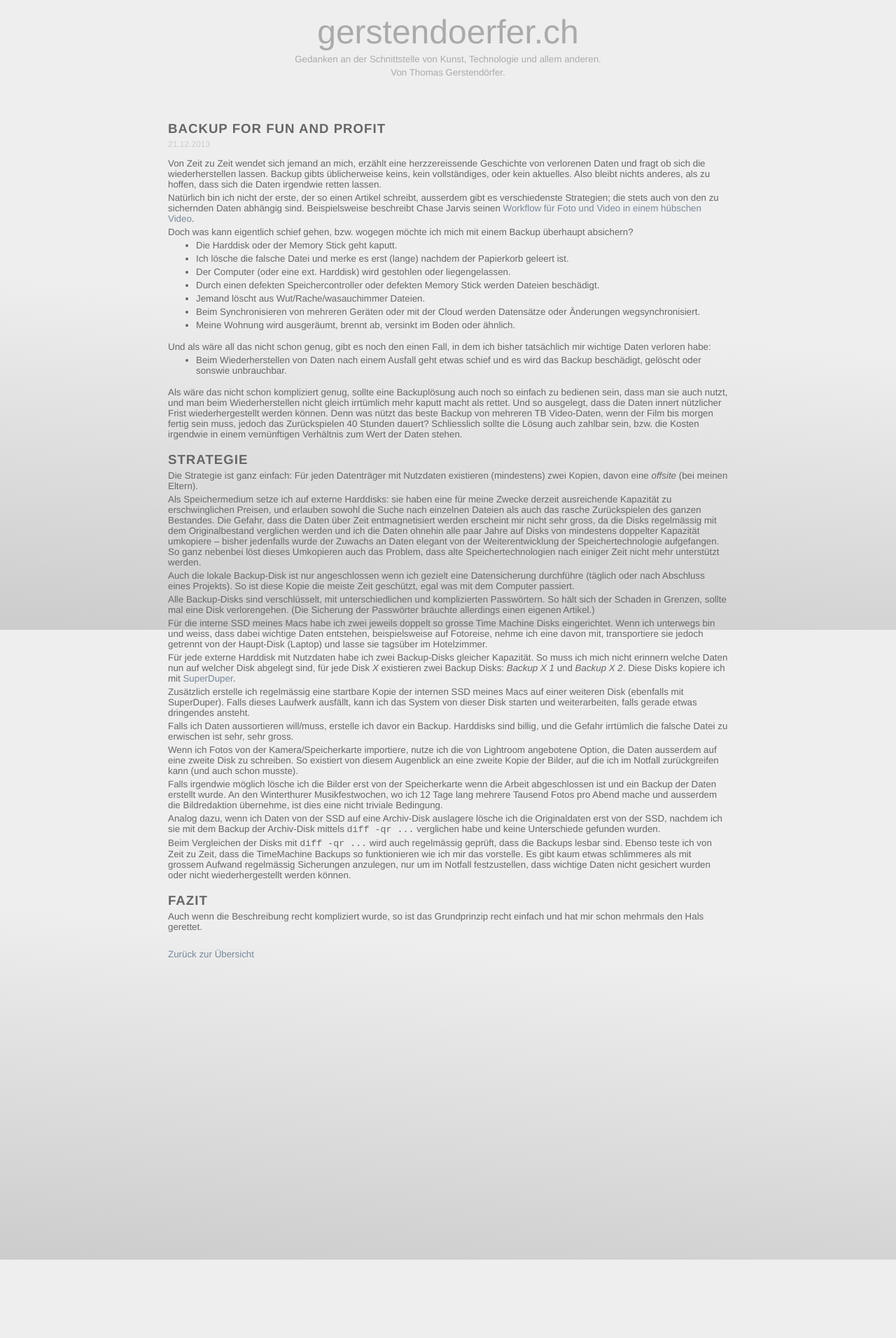
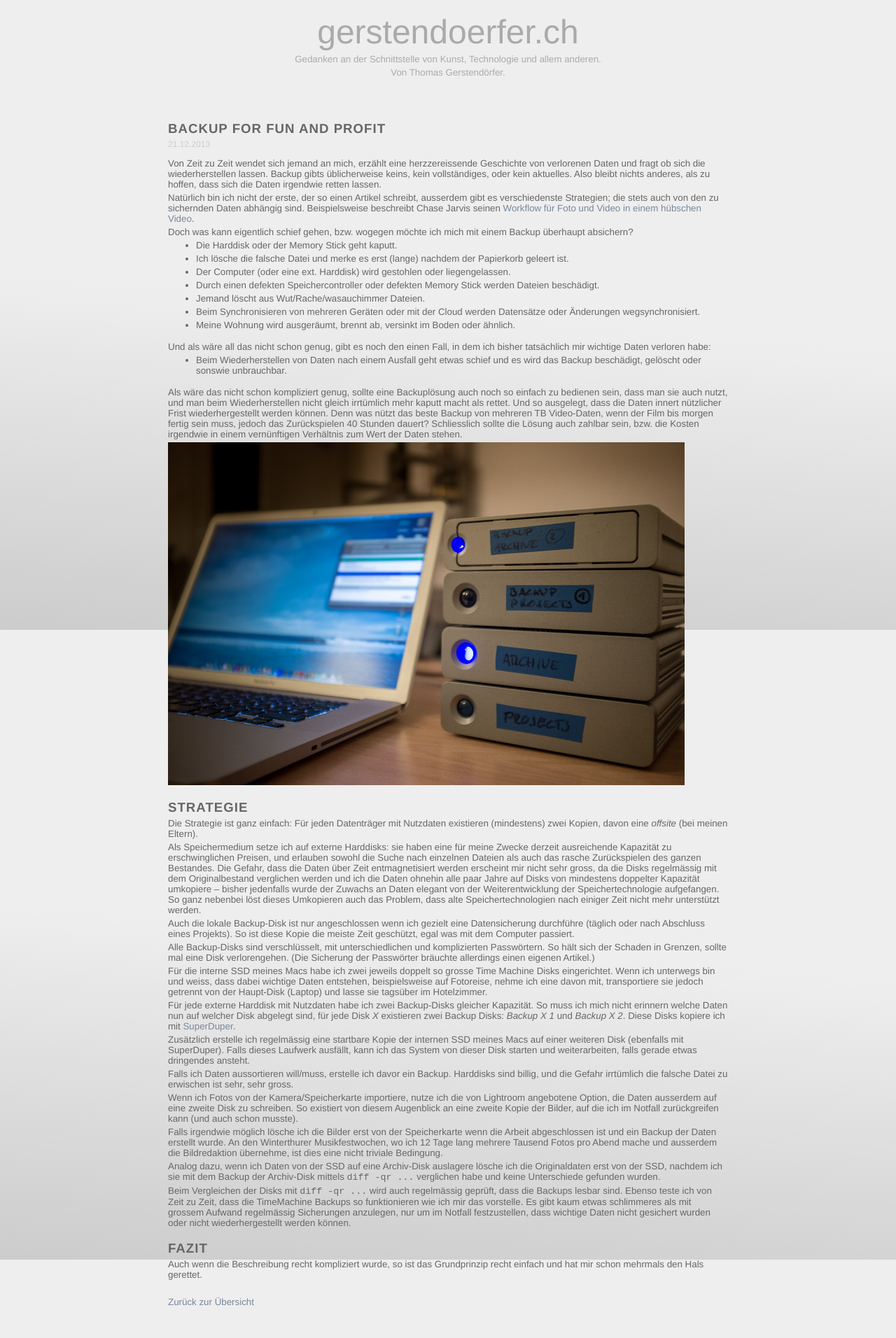
Before and after one commit to tgerstendoerfer/tgerstendoerfer.github.io, a Jekyll site: the page built from _posts/2013-12-21-backup.md, in a window 1280 px wide. Shown: the whole page at 70% size. Built offline with Jekyll 4.4.1, drawn with Linux system fonts in a browser that asks for light colours; some web fonts are replaced.

Commit message:
add image illustrating backing-up my data

```diff
--- a/_posts/2013-12-21-backup.md
+++ b/_posts/2013-12-21-backup.md
@@ -46,6 +46,8 @@ Denn was nützt das beste Backup von mehreren TB Video-Daten, wenn der Film
 bis morgen fertig sein muss, jedoch das Zurückspielen 40 Stunden dauert?
 Schliesslich sollte die Lösung auch zahlbar sein, bzw. die Kosten irgendwie
 in einem vernünftigen Verhältnis zum Wert der Daten stehen.
+
+<img src="/images/tg-259957.jpg" alt="Computer und Backup-Disks">
 
 ## Strategie
 
```
Also changed, not shown: images/tg-259957.jpg (added).
